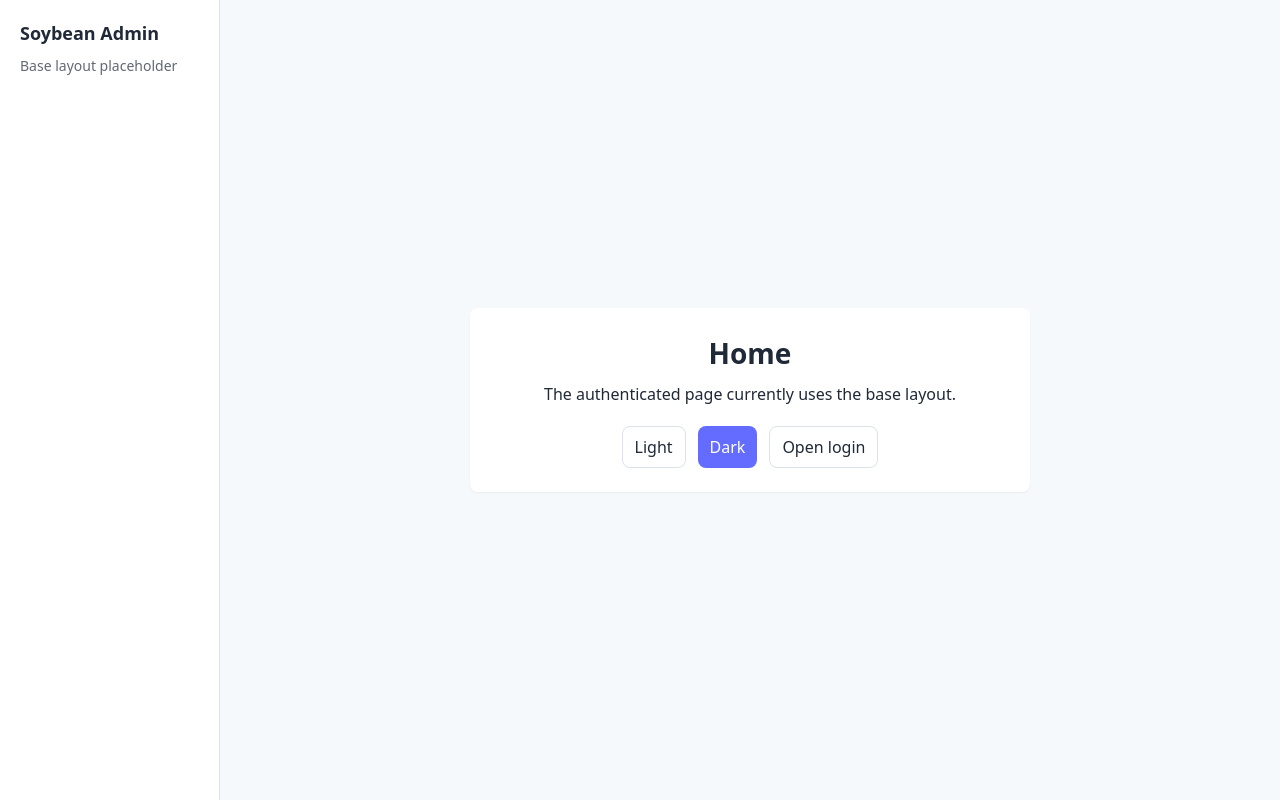
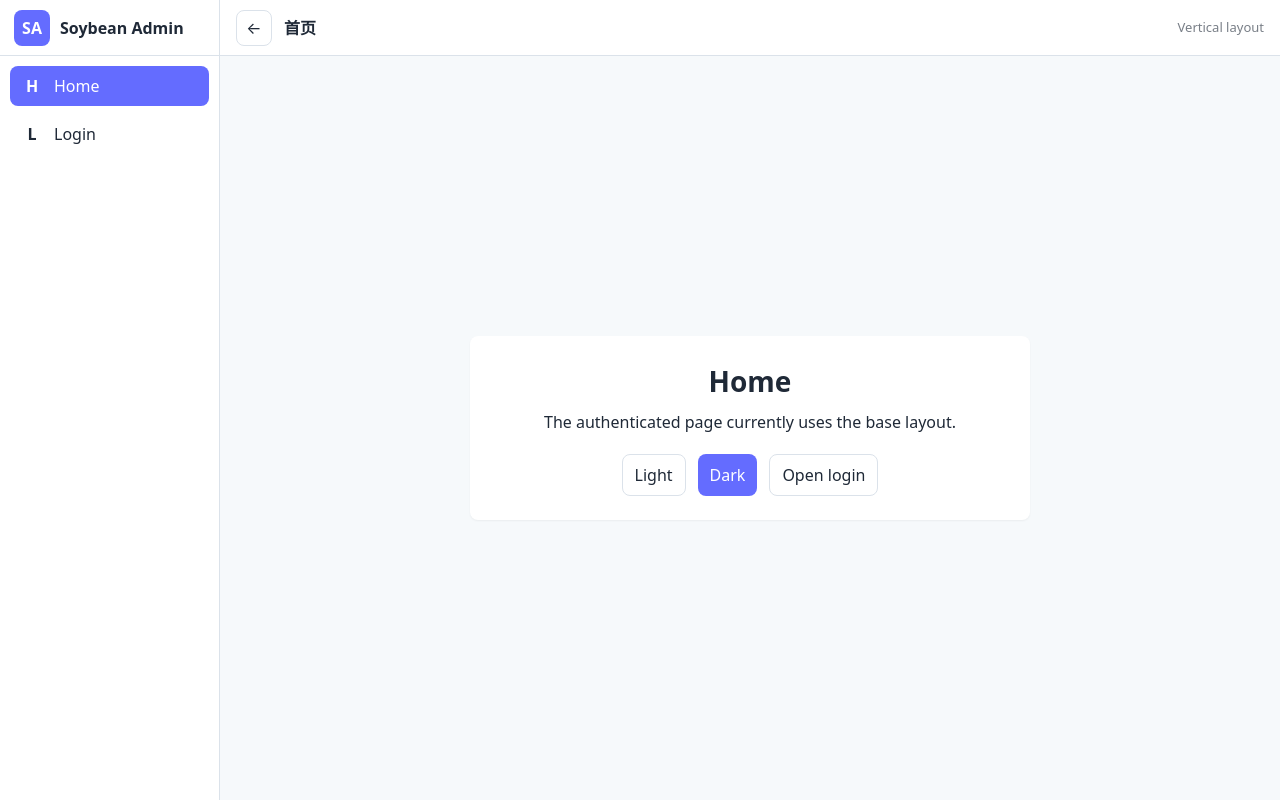
Before and after one commit to zeroornull/soybean-admin-bun-demo, a Vue app: page /home in a window 1280 px wide. Built offline with nearby package versions, Linux system fonts and the light colour scheme.

Commit message:
feat: build admin layout shell

```diff
--- a/src/layouts/base-layout.vue
+++ b/src/layouts/base-layout.vue
@@ -1,19 +1,29 @@
 <script setup lang="ts">
+import { ref } from 'vue';
+import LayoutContent from './modules/content.vue';
+import LayoutHeader from './modules/header.vue';
+import LayoutSider from './modules/sider.vue';
+
 defineOptions({ name: 'BaseLayout' });
+
+const siderCollapsed = ref(false);
+
+function toggleSider() {
+  siderCollapsed.value = !siderCollapsed.value;
+}
 </script>
 
 <template>
-  <div data-layout="base" class="min-h-screen flex bg-[var(--layout-bg)] text-[var(--text-color)]">
-    <aside
-      data-layout-sider
-      class="w-220px border-r border-[var(--border-color)] bg-[var(--card-bg)] p-20px transition-colors duration-200"
-    >
-      <strong class="text-18px">Soybean Admin</strong>
-      <p class="mb-0 mt-8px text-14px opacity-70">Base layout placeholder</p>
-    </aside>
+  <div
+    data-layout="base"
+    :data-sider-collapsed="siderCollapsed"
+    class="h-screen flex overflow-hidden bg-[var(--layout-bg)] text-[var(--text-color)]"
+  >
+    <LayoutSider :collapsed="siderCollapsed" />
 
-    <main class="min-w-0 flex-1">
-      <RouterView />
-    </main>
+    <section data-layout-main class="min-w-0 flex flex-1 flex-col">
+      <LayoutHeader :collapsed="siderCollapsed" @toggle-sider="toggleSider" />
+      <LayoutContent />
+    </section>
   </div>
 </template>
--- /dev/null
+++ b/src/layouts/modules/content.vue
@@ -0,0 +1,11 @@
+<script setup lang="ts">
+defineOptions({ name: 'LayoutContent' });
+</script>
+
+<template>
+  <main data-layout-content class="min-h-0 flex-1 overflow-auto p-20px max-sm:p-12px">
+    <RouterView v-slot="{ Component }">
+      <component :is="Component" />
+    </RouterView>
+  </main>
+</template>
--- /dev/null
+++ b/src/layouts/modules/header.vue
@@ -0,0 +1,39 @@
+<script setup lang="ts">
+import { computed } from 'vue';
+import { useRoute } from 'vue-router';
+
+defineOptions({ name: 'LayoutHeader' });
+
+const props = defineProps<{
+  collapsed: boolean;
+}>();
+
+const emit = defineEmits<{
+  toggleSider: [];
+}>();
+
+const route = useRoute();
+const pageTitle = computed(() => String(route.meta.title ?? route.name ?? 'Soybean Admin'));
+</script>
+
+<template>
+  <header
+    data-layout-header
+    class="h-56px shrink-0 flex items-center justify-between border-b border-[var(--border-color)] bg-[var(--card-bg)] px-16px transition-colors duration-200"
+  >
+    <div class="min-w-0 flex items-center gap-12px">
+      <button
+        data-layout-action="toggle-sider"
+        class="size-36px shrink-0 rd-8px border border-[var(--border-color)] bg-transparent transition-opacity hover:(opacity-80)"
+        type="button"
+        :aria-label="props.collapsed ? 'Expand sidebar' : 'Collapse sidebar'"
+        @click="emit('toggleSider')"
+      >
+        {{ props.collapsed ? '→' : '←' }}
+      </button>
+      <strong data-layout-title class="truncate text-16px">{{ pageTitle }}</strong>
+    </div>
+
+    <span class="text-13px opacity-60 max-sm:hidden">Vertical layout</span>
+  </header>
+</template>
--- /dev/null
+++ b/src/layouts/modules/sider.vue
@@ -0,0 +1,48 @@
+<script setup lang="ts">
+import { useRoute } from 'vue-router';
+
+defineOptions({ name: 'LayoutSider' });
+
+const props = defineProps<{
+  collapsed: boolean;
+}>();
+
+const route = useRoute();
+
+const items = [
+  { to: '/home', label: 'Home', shortLabel: 'H' },
+  { to: '/login', label: 'Login', shortLabel: 'L' }
+];
+
+function isActive(path: string) {
+  return route.path === path;
+}
+</script>
+
+<template>
+  <aside
+    data-layout-sider
+    :data-collapsed="props.collapsed"
+    class="shrink-0 overflow-hidden border-r border-[var(--border-color)] bg-[var(--card-bg)] transition-[width,background-color] duration-200 max-md:w-64px"
+    :class="props.collapsed ? 'w-64px' : 'w-220px'"
+  >
+    <div class="h-56px flex items-center gap-10px border-b border-[var(--border-color)] px-14px">
+      <span class="size-36px shrink-0 flex items-center justify-center rd-8px bg-primary font-700 text-white">SA</span>
+      <strong v-if="!props.collapsed" class="whitespace-nowrap text-16px max-md:hidden">Soybean Admin</strong>
+    </div>
+
+    <nav data-layout-nav class="flex flex-col gap-8px p-10px">
+      <RouterLink
+        v-for="item in items"
+        :key="item.to"
+        :data-nav-to="item.to"
+        :to="item.to"
+        class="h-40px flex items-center gap-10px rd-8px px-10px transition-colors duration-200"
+        :class="isActive(item.to) ? 'bg-primary text-white' : 'hover:bg-[var(--layout-bg)]'"
+      >
+        <span class="w-24px shrink-0 text-center font-600">{{ item.shortLabel }}</span>
+        <span v-if="!props.collapsed" class="whitespace-nowrap max-md:hidden">{{ item.label }}</span>
+      </RouterLink>
+    </nav>
+  </aside>
+</template>
--- a/src/views/home/index.vue
+++ b/src/views/home/index.vue
@@ -7,7 +7,7 @@ function setDarkMode(dark: boolean) {
 </script>
 
 <template>
-  <div data-page="home" class="min-h-screen grid place-items-center p-24px">
+  <div data-page="home" class="min-h-full grid place-items-center p-24px max-sm:p-12px">
     <section
       data-theme-panel
       class="card-wrapper w-full max-w-560px bg-[var(--card-bg)] p-24px text-center transition-colors duration-200"
```
Also changed, not shown: 3 other files (tests, documents, lock files or other folders).
